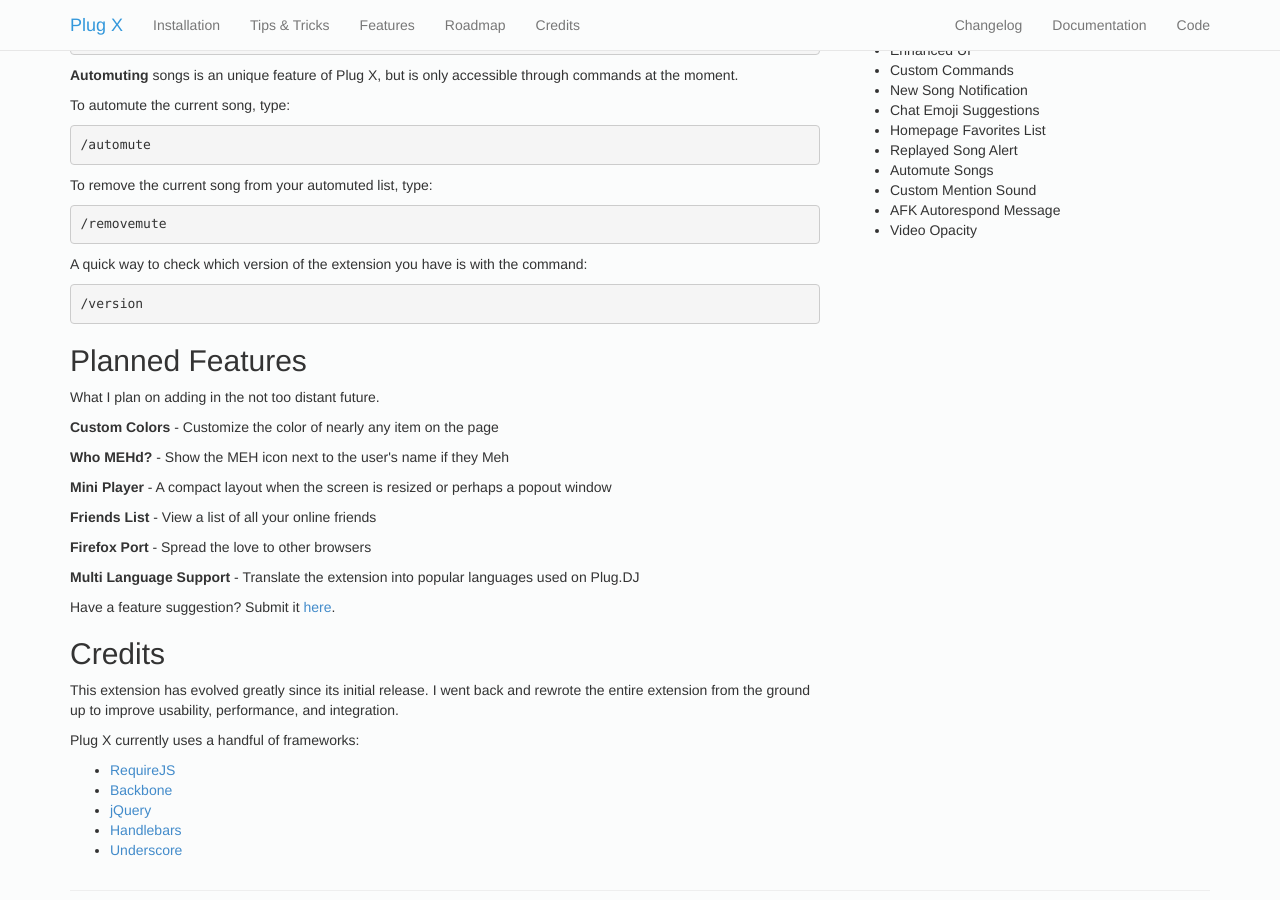
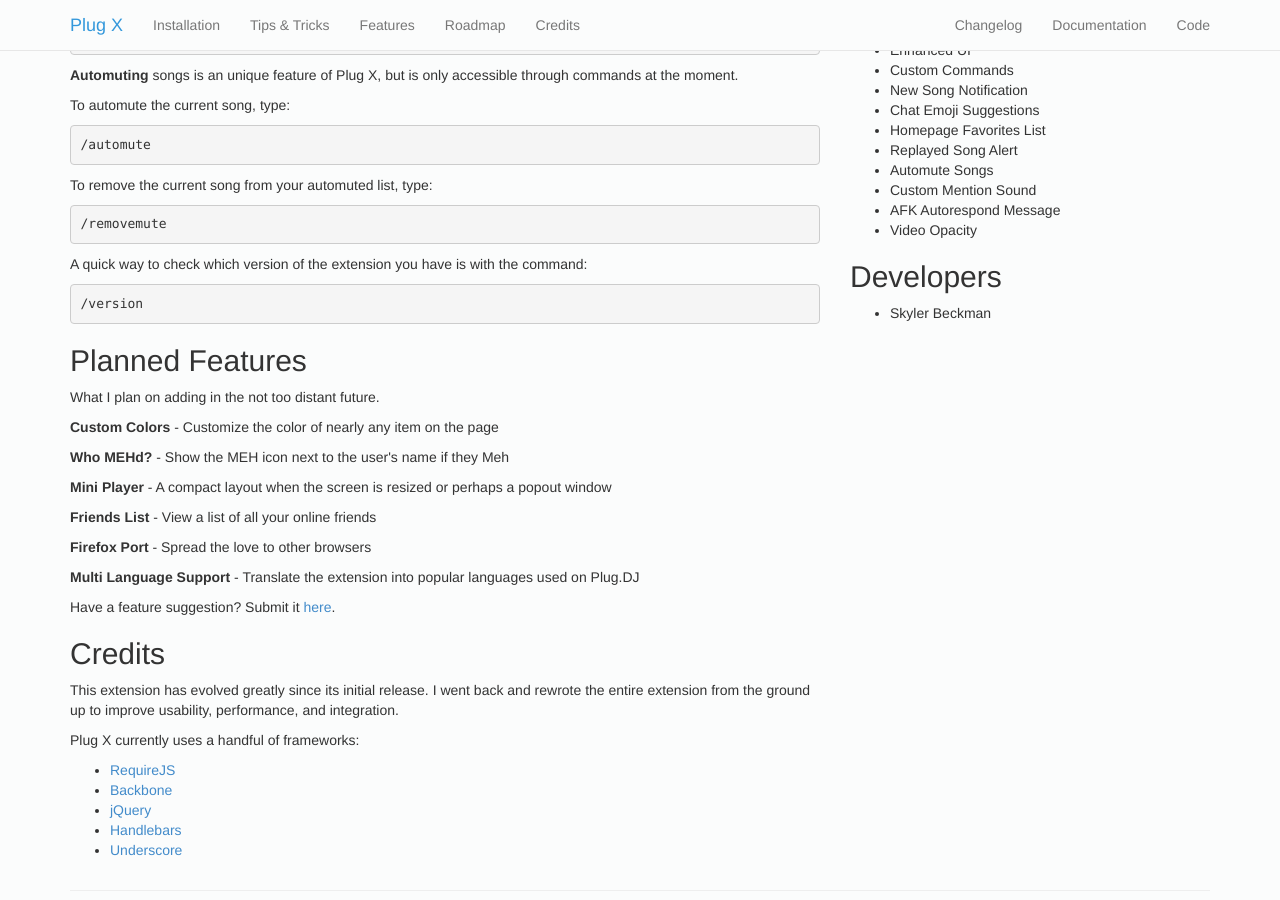
Before and after one commit to skylerb/Plug-X, a Jekyll site: the page built from index.html, in a window 1280 px wide and 900 px high, scrolled down 657 px. Built offline with Jekyll 4.4.1, drawn with Linux system fonts in a browser that asks for light colours; nearby versions of some CDN libraries; Markdown is read by kramdown in place of the engine named in the settings.

Commit message:
Its a-me skyler

```diff
--- a/index.html
+++ b/index.html
@@ -65,5 +65,9 @@
 			<li>AFK Autorespond Message</li>
 			<li>Video Opacity</li>
 		</ul>
+		<h2>Developers</h2>
+		<ul>
+			<li>Skyler Beckman</li>
+		</ul>
 	</div>
 </div>
```
